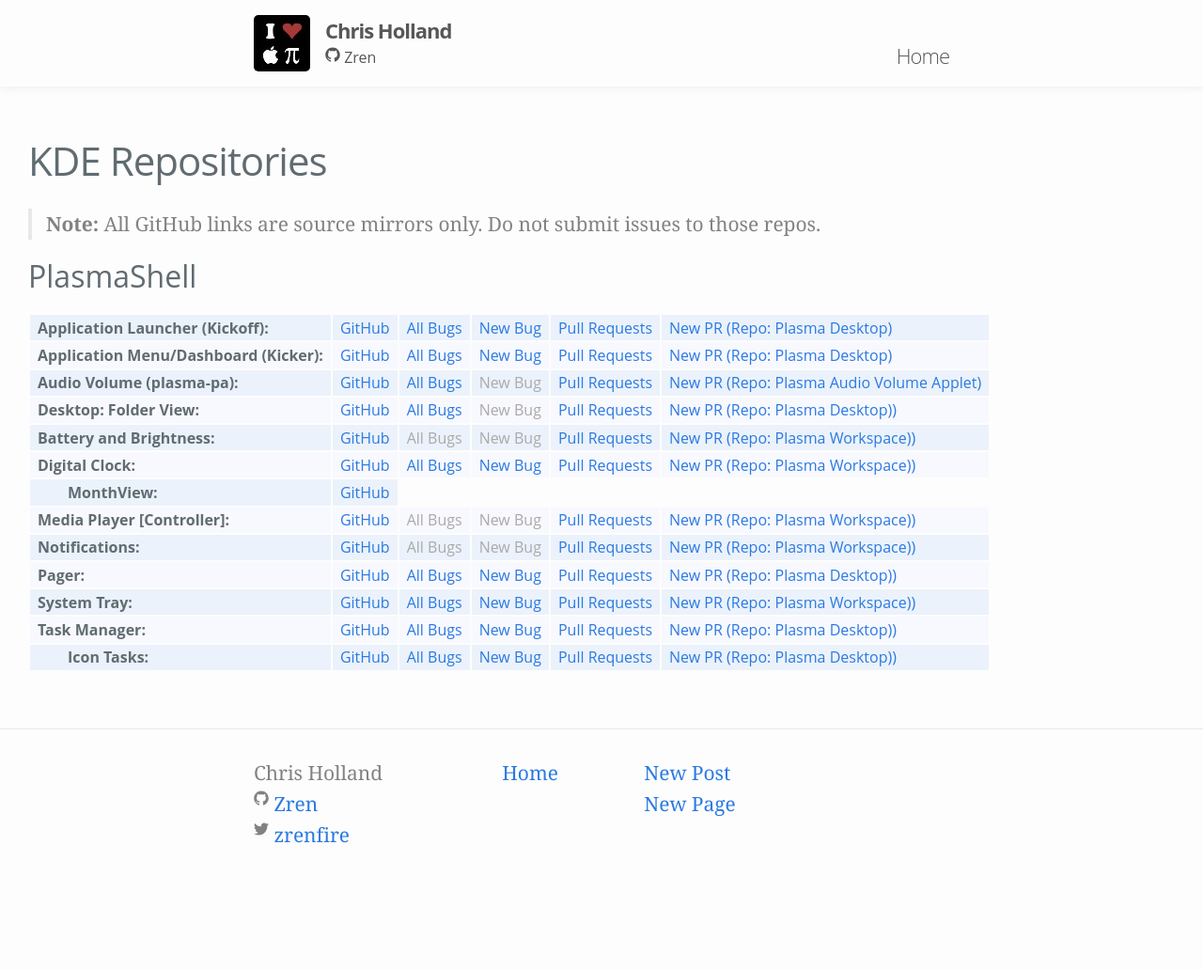
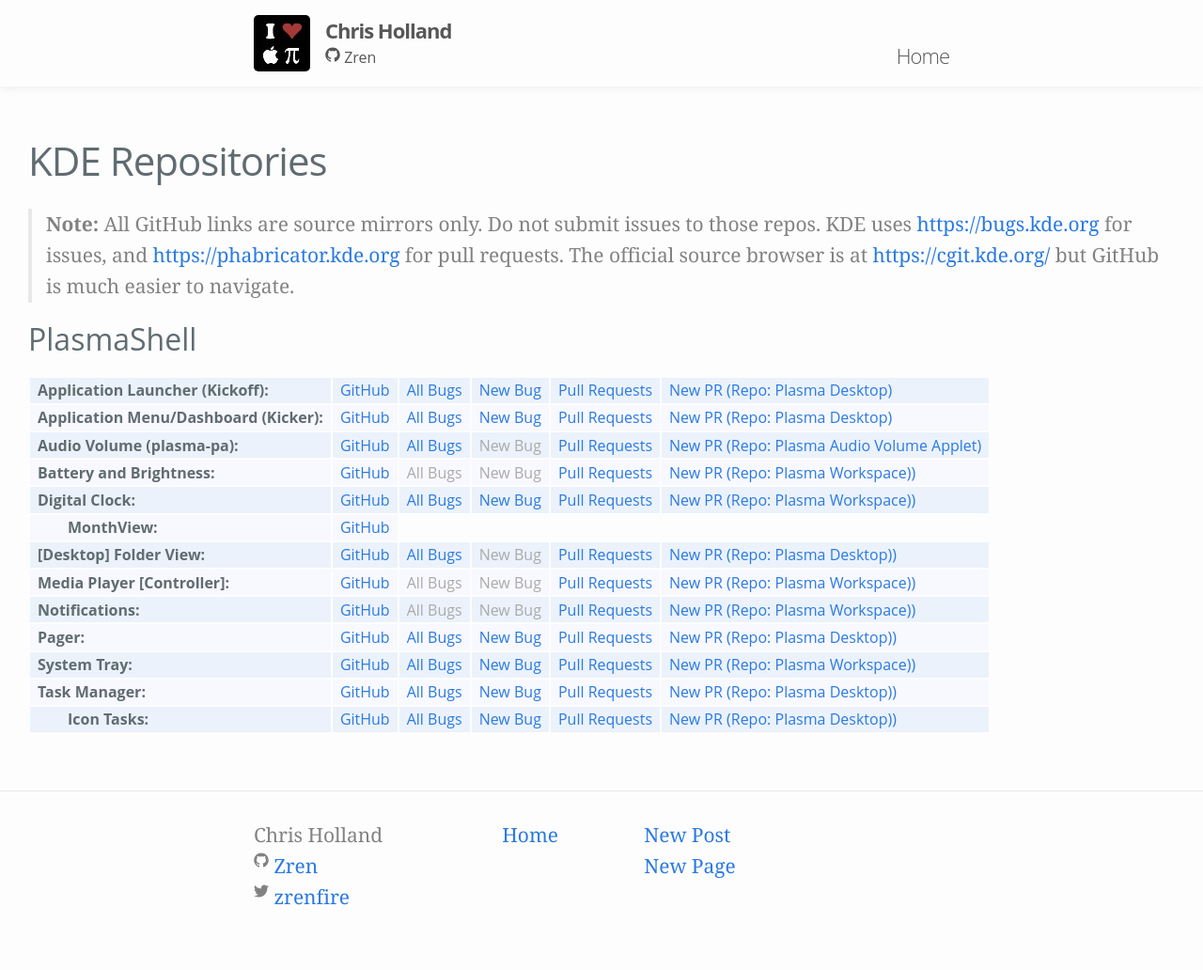
Before and after one commit to Zren/zren.github.io, a Jekyll site: the page built from kde_repos.md, in a window 1280 px wide. Shown: the whole page at 94% size. Built offline with Jekyll 4.4.1, drawn with Linux system fonts in a browser that asks for light colours; before the commit the page ends 965 px from its top, so only the background shows below that.

Commit message:
Move folder view (sorting). Add a few links to cgit+phab+bugs domains.

```diff
--- a/kde_repos.md
+++ b/kde_repos.md
@@ -35,7 +35,7 @@
 </style>
 
 
-> **Note:** All GitHub links are source mirrors only. Do not submit issues to those repos.
+> **Note:** All GitHub links are source mirrors only. Do not submit issues to those repos. KDE uses <https://bugs.kde.org> for issues, and <https://phabricator.kde.org> for pull requests. The official source browser is at <https://cgit.kde.org/> but GitHub is much easier to navigate.
 
 ## PlasmaShell
 
@@ -72,14 +72,6 @@
 		<td><a href="{{phabNewDiff}}">New PR (Repo: Plasma Audio Volume Applet)</a></td>
 	</tr>
 	<tr>
-		<td>Desktop: Folder View</td>
-		<td><a href="https://github.com/KDE/plasma-desktop/tree/master/containments/desktop/">GitHub</a></td>
-		<td><a href="{{kdeBugList}}product=plasmashell&component=Folder&list_id=1417574">All Bugs</a></td>
-		<td><a>New Bug</a></td>
-		<td><a href="{{phabDiffsDesktop}}">Pull Requests</a></td>
-		<td><a href="{{phabNewDiff}}">New PR (Repo: Plasma Desktop))</a></td>
-	</tr>
-	<tr>
 		<td>Battery and Brightness</td>
 		<td><a href="https://github.com/KDE/plasma-workspace/tree/master/applets/batterymonitor">GitHub</a></td>
 		<td><a>All Bugs</a></td>
@@ -98,6 +90,14 @@
 	<tr class="indent">
 		<td>MonthView</td>
 		<td><a href="https://github.com/KDE/plasma-framework/tree/master/src/declarativeimports/calendar">GitHub</a></td>
+	</tr>
+	<tr>
+		<td>[Desktop] Folder View</td>
+		<td><a href="https://github.com/KDE/plasma-desktop/tree/master/containments/desktop/">GitHub</a></td>
+		<td><a href="{{kdeBugList}}product=plasmashell&component=Folder&list_id=1417574">All Bugs</a></td>
+		<td><a>New Bug</a></td>
+		<td><a href="{{phabDiffsDesktop}}">Pull Requests</a></td>
+		<td><a href="{{phabNewDiff}}">New PR (Repo: Plasma Desktop))</a></td>
 	</tr>
 	<tr>
 		<td>Media Player [Controller]</td>
```
